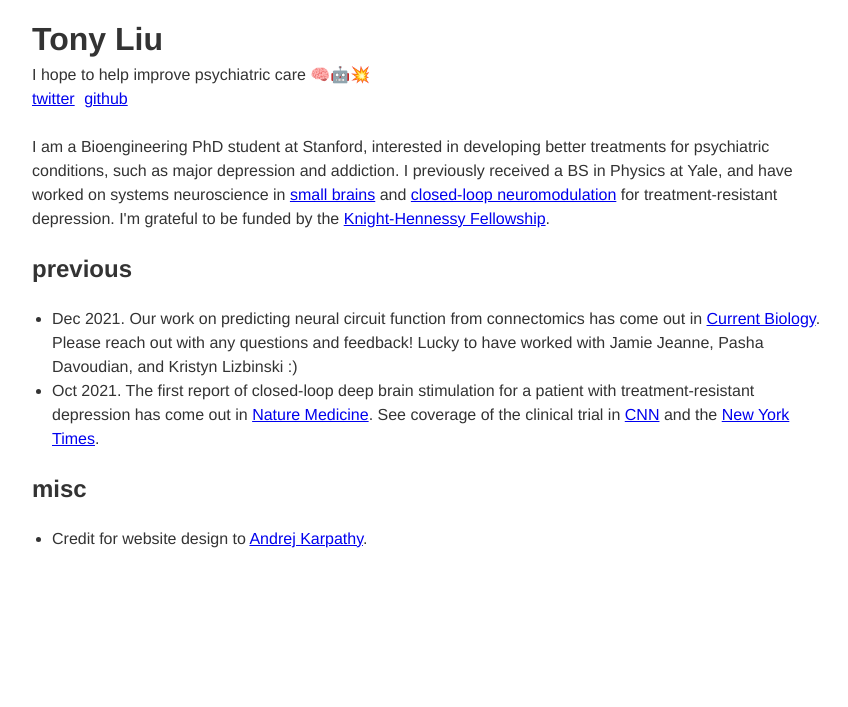
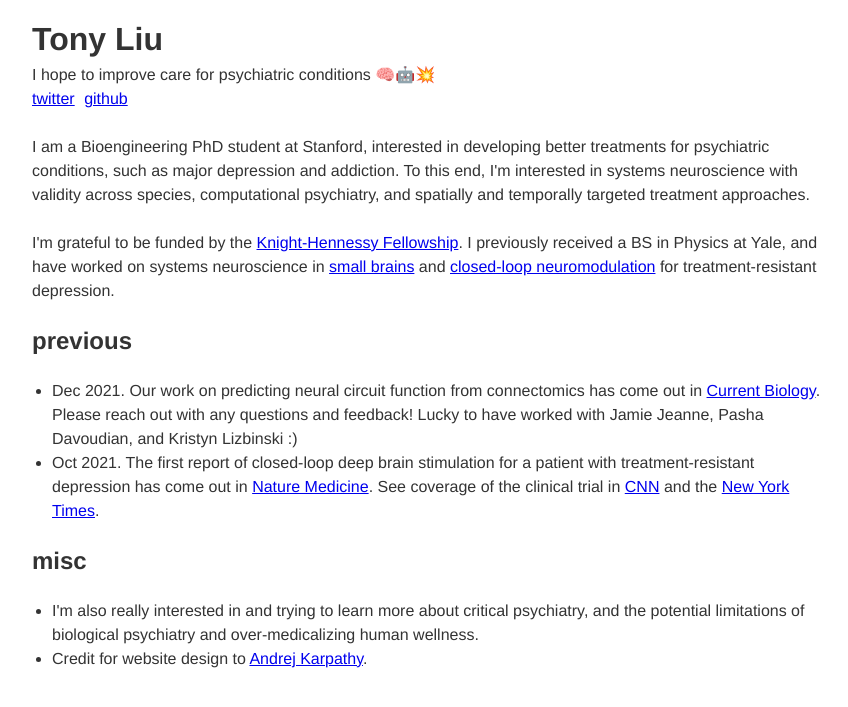
Before and after one commit to txzliu/txzliu.github.io, a Jekyll site: the page index.html, which Jekyll copies as it is, in a window 1280 px wide. Shown: the top 707 px of the page, without its empty margins (208-1056 px from the left). Built offline with Jekyll 4.4.1, drawn with Linux system fonts in a browser that asks for light colours.

Commit message:
Update index.html

```diff
--- a/index.html
+++ b/index.html
@@ -63,7 +63,7 @@ ul {
 
 <div id="wrap">
 <h1>Tony Liu</h1>
-<div>I hope to help improve psychiatric care 🧠🤖💥</div>
+<div>I hope to improve care for psychiatric conditions 🧠🤖💥</div>
 <div id="links">
     <a href="https://twitter.com/liutony66">twitter</a>
     <a href="https://github.com/txzliu">github</a>
@@ -71,7 +71,11 @@ ul {
 
 <br>
 <div>
-I am a Bioengineering PhD student at Stanford, interested in developing better treatments for psychiatric conditions, such as major depression and addiction. I previously received a BS in Physics at Yale, and have worked on systems neuroscience in <a href="https://jeannelab.org">small brains</a> and <a href="https://clinicaltrials.gov/ct2/show/NCT04004169">closed-loop neuromodulation</a> for treatment-resistant depression. I'm grateful to be funded by the <a href="https://knight-hennessy.stanford.edu/">Knight-Hennessy Fellowship</a>.
+I am a Bioengineering PhD student at Stanford, interested in developing better treatments for psychiatric conditions, such as major depression and addiction. To this end, I'm interested in systems neuroscience with validity across species, computational psychiatry, and spatially and temporally targeted treatment approaches.
+</div>
+<br>
+<div>
+I'm grateful to be funded by the <a href="https://knight-hennessy.stanford.edu/">Knight-Hennessy Fellowship</a>. I previously received a BS in Physics at Yale, and have worked on systems neuroscience in <a href="https://jeannelab.org">small brains</a> and <a href="https://clinicaltrials.gov/ct2/show/NCT04004169">closed-loop neuromodulation</a> for treatment-resistant depression.
 </div>
 
 <h2>previous</h2>
@@ -84,5 +88,6 @@ I am a Bioengineering PhD student at Stanford, interested in developing better t
 <h2>misc</h2>
 
 <ul>
+<li>I'm also really interested in and trying to learn more about critical psychiatry, and the potential limitations of biological psychiatry and over-medicalizing human wellness.</li>
 <li>Credit for website design to <a href="https://karpathy.ai/">Andrej Karpathy</a>.</li>
 </ul>
```
